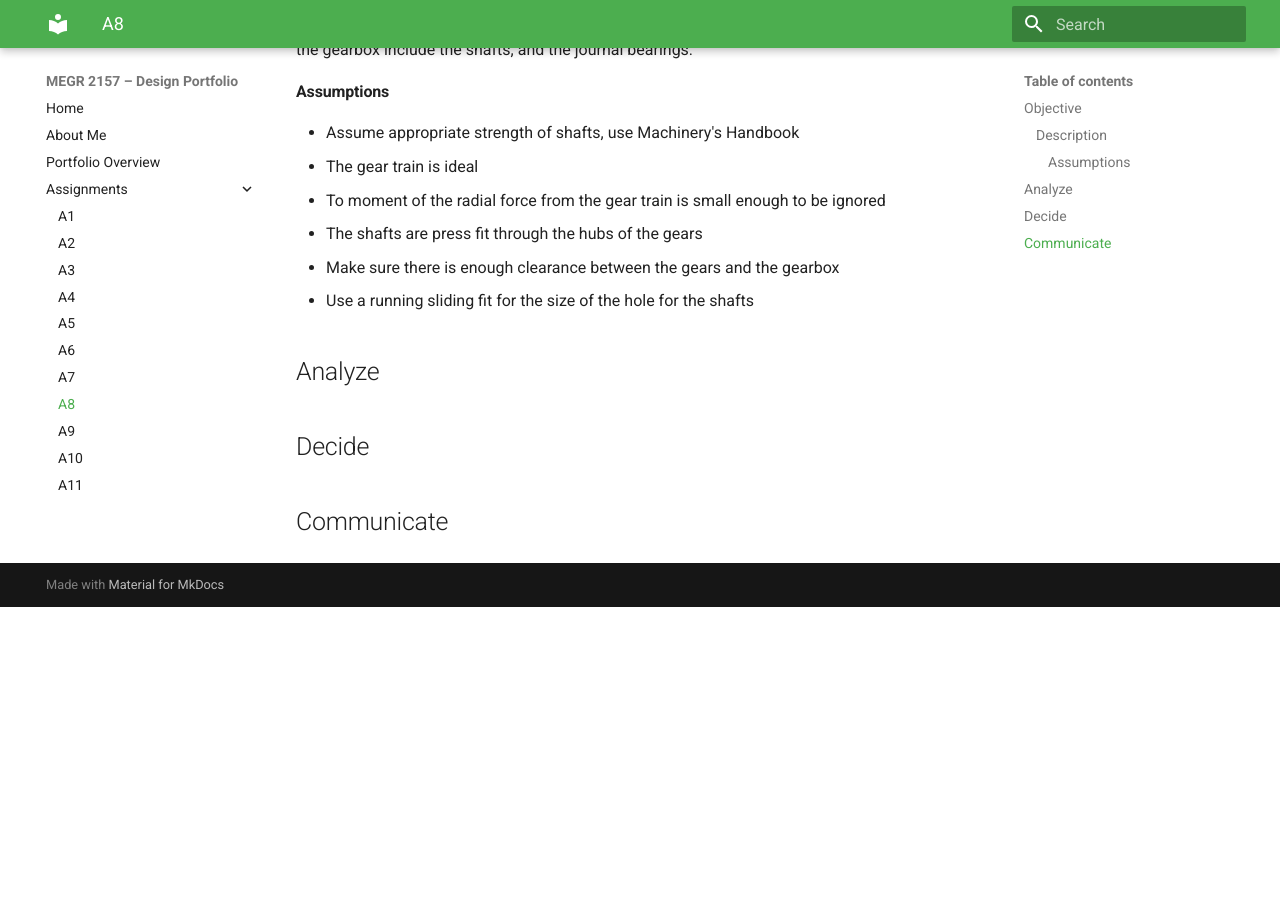
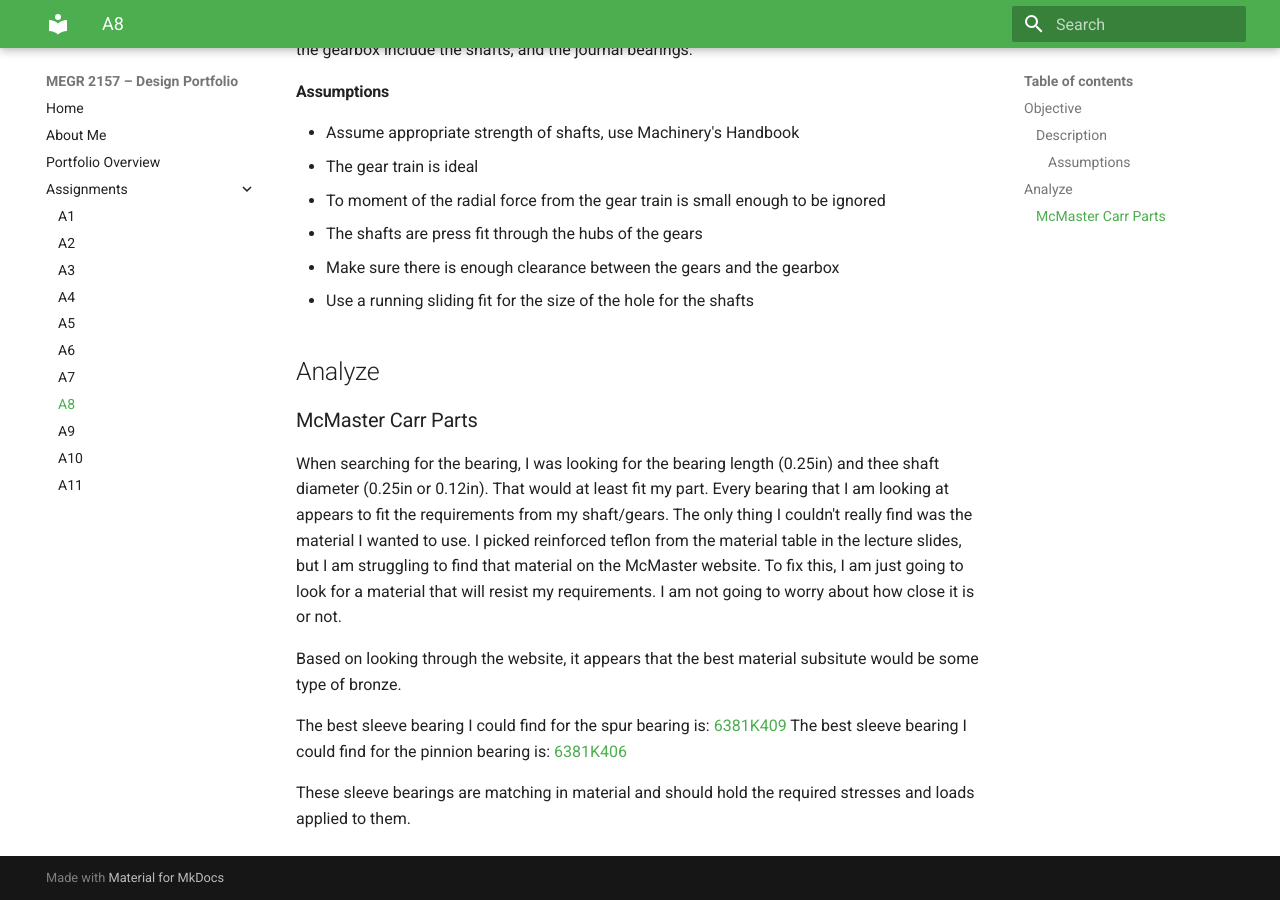
Before and after one commit to AndyChwalik/megr2157-portfolio, an MkDocs documentation site: the page built from docs/assignments/A08/index.md, in a window 1280 px wide and 900 px high, scrolled down 593 px. Built offline with MkDocs 1.6.1 and Material for MkDocs 9.7.7, drawn with Linux system fonts in a browser that asks for light colours; before the commit the page ends 1200 px from its top, so only the background shows below that.

Commit message:
Update index.md

```diff
--- a/docs/assignments/A08/index.md
+++ b/docs/assignments/A08/index.md
@@ -24,8 +24,13 @@ Design a gearbox which can be assembled and disassembled. The spur gears have a
 
 ## Analyze
 
+### McMaster Carr Parts
 
-## Decide
+When searching for the bearing, I was looking for the bearing length (0.25in) and thee shaft diameter (0.25in or 0.12in). That would at least fit my part. Every bearing that I am looking at appears to fit the requirements from my shaft/gears. The only thing I couldn't really find was the material I wanted to use. I picked reinforced teflon from the material table in the lecture slides, but I am struggling to find that material on the McMaster website. To fix this, I am just going to look for a material that will resist my requirements. I am not going to worry about how close it is or not.
 
+Based on looking through the website, it appears that the best material subsitute would be some type of bronze.
 
-## Communicate
+The best sleeve bearing I could find for the spur bearing is: [6381K409](https://www.mcmaster.com/6381K409/)
+The best sleeve bearing I could find for the pinnion bearing is: [6381K406](https://www.mcmaster.com/6381K406/)
+
+These sleeve bearings are matching in material and should hold the required stresses and loads applied to them.
```
